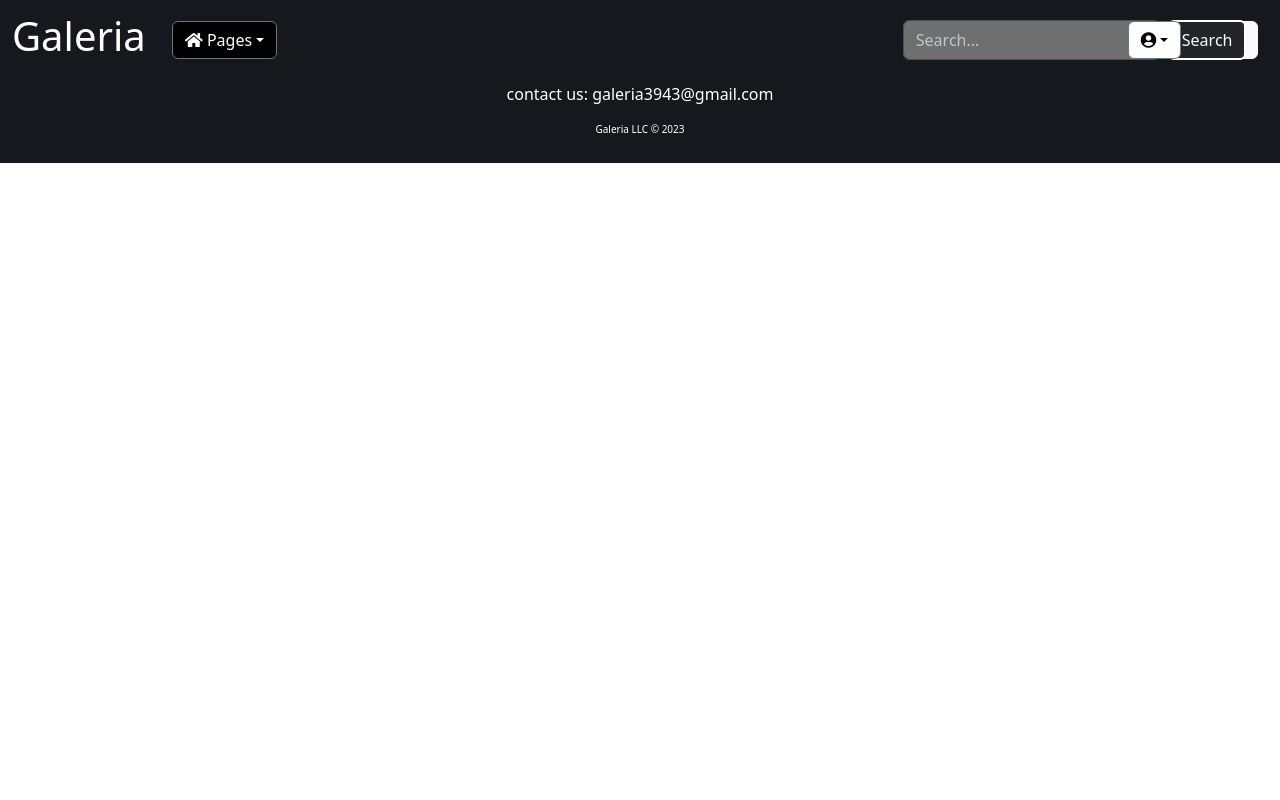
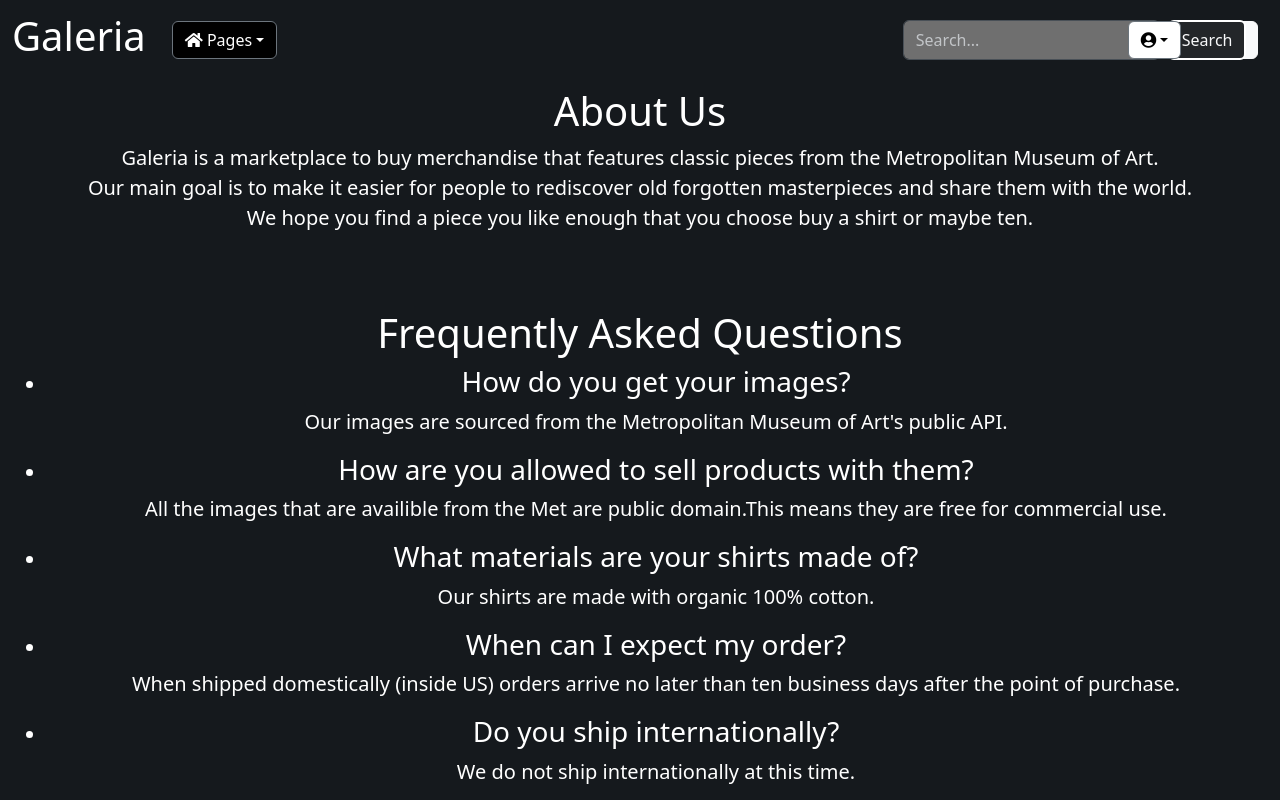
Before and after one commit to BrendenLatham/Galeria_Redesign, a React (Create React App) app: page /Info in a window 1280 px wide. Shown: the top 800 px of the page. Built offline with nearby package versions, Linux system fonts and the light colour scheme.

Commit message:
Add files via upload

```diff
--- /dev/null
+++ b/src/Info.jsx
@@ -0,0 +1,83 @@
+// src/info.js
+import React from 'react';
+import { useState } from 'react';
+
+
+const faqData = [
+  {
+    question: "How do you get your images?",
+    answer: "Our images are sourced from the Metropolitan Museum of Art's public API.",
+  },
+  {
+    question: "How are you allowed to sell products with them?",
+    answer: "All the images that are availible from the Met are public domain.This means they are free for commercial use.",
+  },
+  {
+  question: "What materials are your shirts made of?",
+  answer:"Our shirts are made with organic 100% cotton."
+  },
+  {
+    question: "When can I expect my order?",
+    answer:"When shipped domestically (inside US) orders arrive no later than ten business days after the point of purchase."
+  },
+  {
+    question: "Do you ship internationally?",
+    answer:"We do not ship internationally at this time."
+  },
+
+  // Add more questions and answers here
+];
+
+
+function Info() {
+  return (
+
+    <div style={infoStyle}>
+      <h1>About Us</h1>
+      <p>Galeria is a marketplace to buy merchandise that features classic pieces from the Metropolitan Museum of Art.
+        <br></br>Our main goal is to make it easier for people to rediscover old forgotten masterpieces and share them with the world.
+        <br></br> We hope you find a piece you like enough that you choose buy a shirt or maybe ten.</p>
+       <br></br>
+        <br></br>
+      <h1>Frequently Asked Questions</h1>
+      <ul>
+        {faqData.map((item, index) => (
+          <li key={index}>
+            <h3>{item.question}</h3>
+            <p>{item.answer}</p>
+          </li>
+        ))}
+      </ul>
+      <br></br>
+      <br></br>
+
+      <h3>Created By:</h3>
+      <br></br>
+      <h1>Grace Diacon</h1>
+      <br></br>
+      <h1>Pierce Farris</h1>
+      <br></br>
+      <h1>Brenden Latham</h1>
+      <br></br>
+      <h1>Jett McDowell</h1>
+      <br></br>
+      <h1>Hunter Sanders</h1>
+      <br></br>
+      <h1>Tan Truong</h1>
+
+  </div>
+
+  );
+}
+const infoStyle = {
+  backgroundColor: '#15191d',
+  color: 'white',
+  padding: '15px',
+  textAlign: 'center',
+  fontSize: '20px',
+  height: '100vh',
+
+};
+
+
+export default Info;
--- a/src/app/App.js
+++ b/src/app/App.js
@@ -17,6 +17,7 @@
 import Footer from "../component/footer/Footer";
 import AccountPage from "./login/AccountPage";
 import { CartItem } from "./cart/cart-test";
+import Info from "../Info";
 function App() {
   return (
     <div>
@@ -35,6 +36,8 @@
             <Route path="/AccountPage/:username" element={<AccountPage />} />
             <Route path="/ShoppingCartPopup" element={<ShoppingCartPopup />} />
             <Route path="/cart" element={<CartItem />} />
+            <Route path="/Info" element={<Info />} />
+
           </Routes>
         </Router>
       </Layout>
--- a/src/component/navbar/NavBar1.jsx
+++ b/src/component/navbar/NavBar1.jsx
@@ -117,7 +117,7 @@
                 <ul className={`dropdown-menu dropdown-style ${showMoreDropdown ? "show" : ""}`} aria-labelledby="navbarDropdownMoreLink">
                   <li><button className="dropdown-item" onClick={() => user ? handleNavigate(`/AccountPage/${user.username}`) : handleNavigate('/LoginPage')}>{user ? "Account" : "Log In"}</button></li>
                   <li><button className="dropdown-item" onClick={() => handleNavigate('/saved')}>Saved for later</button></li>
-                  <li><button className="dropdown-item" onClick={() => handleNavigate('/info')}>Info</button></li>
+                  <li><button className="dropdown-item" onClick={() => handleNavigate('/Info')}>Info</button></li>
                 </ul>
               </li>
               <li className="nav-item">
```
Also changed, not shown: 14 other files (tests, documents, lock files or other folders).
